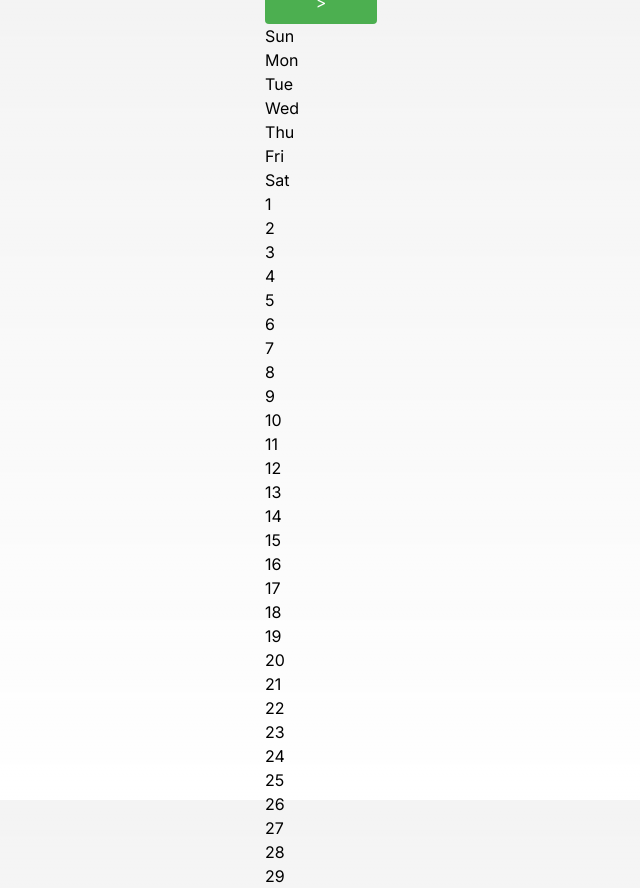
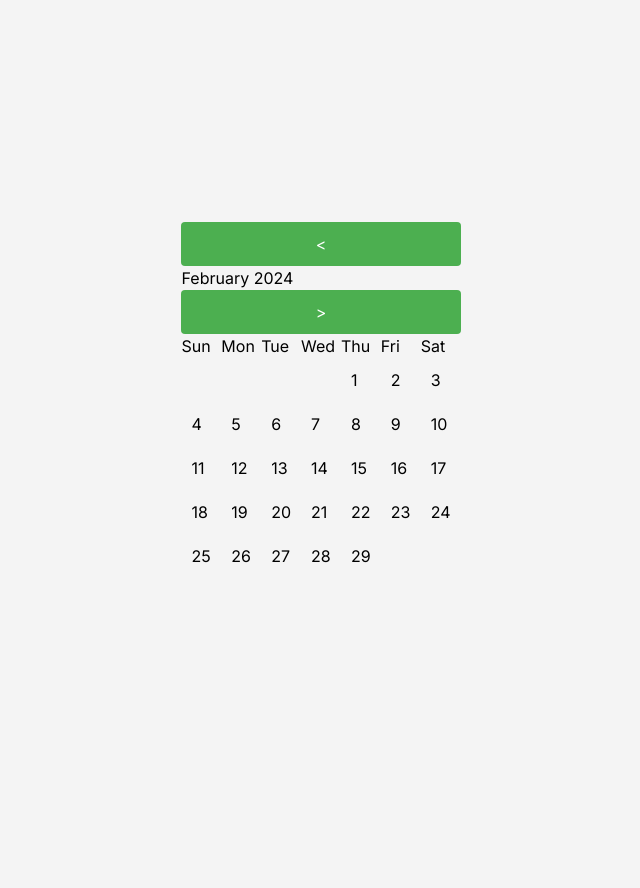
Before and after one commit to grt812/VCal, a Next.js app: page / in a window 1280 px wide. Shown: the whole page, without its empty margins (319-959 px from the left). After the commit the page ends 800 px from the top, so only its background shows below. Built offline with nearby package versions, Linux system fonts and the light colour scheme.

Commit message:
fixed css of calendar

```diff
--- a/app/globals.css
+++ b/app/globals.css
@@ -18,12 +18,13 @@
 
 body {
   color: rgb(var(--foreground-rgb));
-  background: linear-gradient(
+  /* background: linear-gradient(
       to bottom,
       transparent,
       rgb(var(--background-end-rgb))
     )
-    rgb(var(--background-start-rgb));
+    rgb(var(--background-start-rgb)); */
+    background: black;
 }
 
 @layer utilities {
@@ -32,6 +33,9 @@ body {
   }
 }
 
+*{
+  color: black;
+}
 
 body {
   font-family: Arial, sans-serif;
@@ -77,8 +81,23 @@ button {
   border: none;
   border-radius: 4px;
   cursor: pointer;
+  display: inline-block;
 }
 
 button:hover {
   background-color: #45a049;
 }
+
+.dates, .days{
+  display: grid;
+  grid-template-columns: repeat(7, 1fr);
+  width: 100%;
+}
+
+.date, .day {
+
+}
+
+.date{
+  padding: 10px;
+}
--- a/components/calendar/calendar.js
+++ b/components/calendar/calendar.js
@@ -48,7 +48,7 @@ export default function Calendar() {
     <div className="calendar">
       <div className="header">
         <button onClick={goToPreviousMonth}>&lt;</button>
-        <h2>{date.toLocaleString('default', { month: 'long', year: 'numeric' })}</h2>
+        <span>{date.toLocaleString('default', { month: 'long', year: 'numeric' })}</span>
         <button onClick={goToNextMonth}>&gt;</button>
       </div>
       <div className="days">
```
